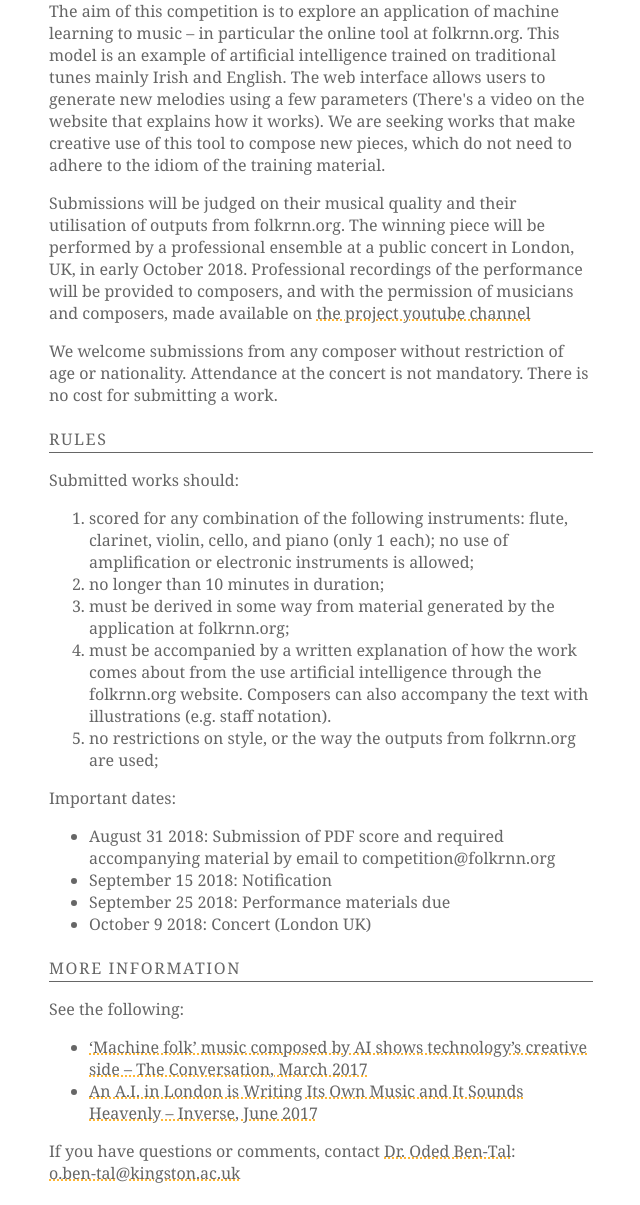
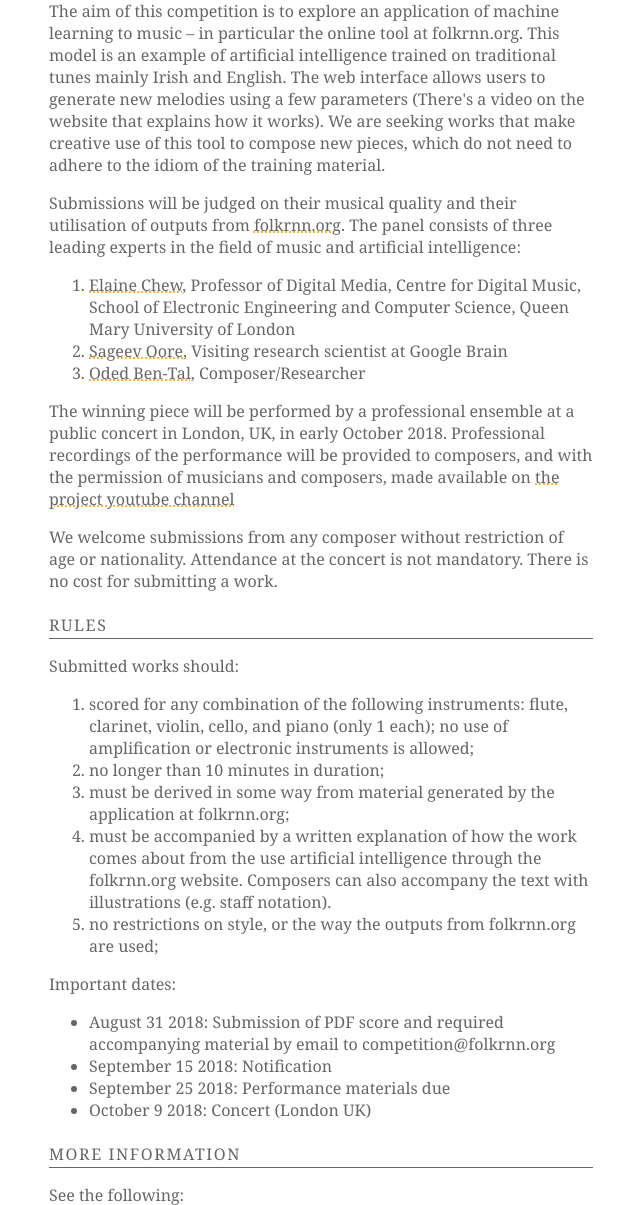
Before and after one commit to tobyspark/folk-rnn-webapp, a Django app: page /competition/ in a window 1280 px wide. Shown: the part 365-1570 px from the top of the page, without its empty margins (319-959 px from the left). Run offline with Django 3.2, Linux system fonts and the light colour scheme; parts of the project's set-up code (start-up, migrations or seed data) failed here and were passed over; some libraries are stand-ins or nearby versions.

Commit message:
added info to competition

```diff
--- a/folk_rnn_site/composer/templates/composer/competition.html
+++ b/folk_rnn_site/composer/templates/composer/competition.html
@@ -17,7 +17,13 @@
                     <h1 class="content-subhead">About</h1>
                     <div class="post-description">
                         <p>The aim of this competition is to explore an application of machine learning to music – in particular the online tool at folkrnn.org. This model is an example of artificial intelligence trained on traditional tunes mainly Irish and English. The web interface allows users to generate new melodies using a few parameters (There's a video on the website that explains how it works). We are seeking works that make creative use of this tool to compose new pieces, which do not need to adhere to the idiom of the training material.</p>
-                        <p>Submissions will be judged on their musical quality and their utilisation of outputs from folkrnn.org. The winning piece will be performed by a professional ensemble at a public concert in London, UK, in early October 2018. Professional recordings of the performance will be provided to composers, and with the permission of musicians and composers, made available on <a href="https://www.youtube.com/channel/UC7wzmG64y2IbTUeWji_qKhA">the project youtube channel</a></p>
+<p>Submissions will be judged on their musical quality and their utilisation of outputs from <a href="http://folkrnn.org">folkrnn.org</a>. The panel consists of three leading experts in the field of music and artificial intelligence:
+<ol>
+<li><a href="http://www.eecs.qmul.ac.uk/~eniale/">Elaine Chew</a>, Professor of Digital Media, Centre for Digital Music, School of Electronic Engineering and Computer Science, Queen Mary University of London
+<li><a href="http://www.cs.smu.ca/~sageev/">Sageev Oore</a>, Visiting research scientist at Google Brain
+<li><a href="http://obental.wixsite.com/main">Oded Ben-Tal</a>, Composer/Researcher
+</ol></p>
+                        <p>The winning piece will be performed by a professional ensemble at a public concert in London, UK, in early October 2018. Professional recordings of the performance will be provided to composers, and with the permission of musicians and composers, made available on <a href="https://www.youtube.com/channel/UC7wzmG64y2IbTUeWji_qKhA">the project youtube channel</a></p>
                         <p>We welcome submissions from any composer without restriction of age or nationality. Attendance at the concert is not mandatory. There is no cost for submitting a work.</p>
                     </div>
                     <h1 class="content-subhead">Rules</h1>
```
